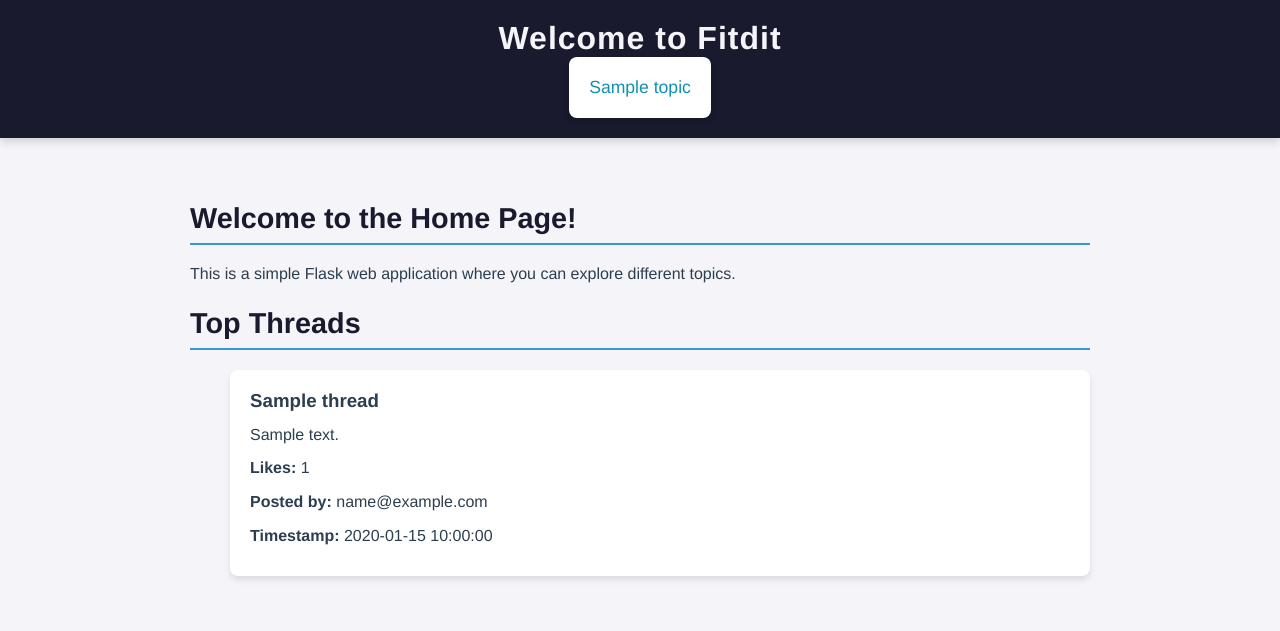
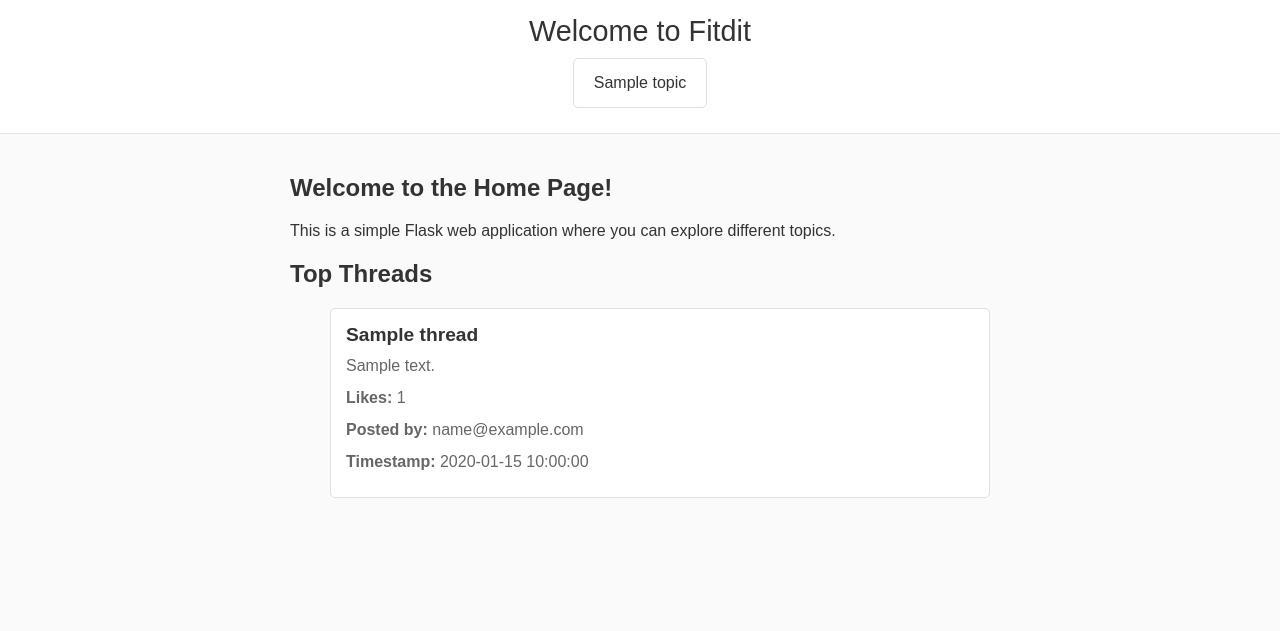
Before and after one commit to FlyingTiger7/CS4111-Project1, a Python web app: template templates/home.html in a window 1280 px wide. Shown: the top 631 px of the page. Run offline with Jinja, Linux system fonts and the light colour scheme; the template is opened without the code that fills it: most values are stand-ins (such as "Sample title", 1, 10 or a date in 2020).

Commit message:
New styling - went for more minimalistic black and white.

```diff
--- a/app.py
+++ b/app.py
@@ -47,6 +47,12 @@ def view_topic(topic_name):
     if topic is None:
         return "Topic not found", 404
 
+    result = g.conn.execute(
+        text("SELECT topic_name FROM ccr2157.topic WHERE topic_name = :name"),
+        {"name": topic_name}
+    )
+
+
     return render_template('topic.html', topic=topic,topics=g.topics)
 
 @app.route('/')
--- a/static/styles.css
+++ b/static/styles.css
@@ -1,32 +1,32 @@
 /* General Page Styling */
 body {
-    font-family: "Helvetica Neue", Arial, sans-serif;
+    font-family: Arial, sans-serif;
     margin: 0;
     padding: 0;
-    color: #2c3e50; /* Dark grey-blue */
-    background-color: #f4f4f9; /* Soft light grey */
+    color: #333;
+    background-color: #fafafa;
 }
 
 /* Header Styling */
 header {
-    background-color: #1a1a2e; /* Dark navy blue */
-    padding: 20px 0;
-    box-shadow: 0 4px 8px rgba(0, 0, 0, 0.15);
+    background-color: #ffffff;
+    padding: 15px 0;
+    border-bottom: 1px solid #e0e0e0;
+    text-align: center;
 }
 
 header h1 {
-    color: #f4f4f9; /* Soft light grey */
-    text-align: center;
-    font-size: 2em;
+    color: #333;
+    font-size: 1.8em;
     margin: 0;
-    letter-spacing: 1px;
+    font-weight: normal;
 }
 
 /* Navigation Styling */
 nav ul {
     list-style-type: none;
     padding: 0;
-    margin: 0;
+    margin: 10px 0;
     display: flex;
     justify-content: center;
 }
@@ -36,60 +36,85 @@ nav ul li {
 }
 
 nav ul li a {
-    color: #1191b1; /* Light grey */
+    color: #333;
     text-decoration: none;
+    font-size: 1em;
     font-weight: 500;
-    font-size: 1.1em;
-    padding-bottom: 5px;
-    border-bottom: 2px solid transparent;
-    transition: border-bottom 0.3s ease;
+    padding: 5px;
+    transition: color 0.3s ease;
 }
 
-nav ul li a:hover, nav ul li a:focus {
-    border-bottom: 2px solid #3498db; /* Subtle blue underline */
+nav ul li a:hover {
+    color: #007BFF; /* Subtle blue on hover */
 }
 
 /* Main Content Styling */
 main {
-    padding: 40px;
-    max-width: 900px;
+    padding: 20px;
+    max-width: 700px;
     margin: 0 auto;
 }
 
-h2 {
-    color: #1a1a2e;
-    font-size: 1.8em;
-    border-bottom: 2px solid #3498db; /* Blue underline */
-    padding-bottom: 8px;
-    margin-bottom: 20px;
+/* Form Styling */
+form {
+    background-color: #ffffff;
+    padding: 20px;
+    border: 1px solid #e0e0e0;
+    border-radius: 5px;
+    max-width: 500px;
+    margin: 20px auto;
+    box-shadow: 0 2px 5px rgba(0, 0, 0, 0.1);
 }
 
-/* Card Style for List Items */
+form label {
+    font-size: 0.9em;
+    color: #666;
+}
+
+form input[type="text"],
+form textarea {
+    width: 100%;
+    padding: 10px;
+    margin: 8px 0 20px;
+    border: 1px solid #e0e0e0;
+    border-radius: 4px;
+    font-size: 1em;
+    background-color: #fafafa;
+}
+
+form button {
+    background-color: #007BFF;
+    color: #ffffff;
+    padding: 10px 15px;
+    border: none;
+    border-radius: 4px;
+    font-size: 1em;
+    cursor: pointer;
+    transition: background-color 0.3s ease;
+}
+
+form button:hover {
+    background-color: #0056b3;
+}
+
+/* Minimalist Card Style for List Items */
 ul li {
     list-style: none;
     margin: 15px 0;
-    padding: 20px;
+    padding: 15px;
     background-color: #ffffff;
-    border-radius: 8px;
-    box-shadow: 0 4px 6px rgba(0, 0, 0, 0.1);
+    border: 1px solid #e0e0e0;
+    border-radius: 5px;
 }
 
 ul li h3 {
-    color: #2c3e50; /* Dark grey-blue */
-    margin: 0 0 10px;
+    color: #333;
+    margin: 0 0 8px;
+    font-size: 1.2em;
 }
 
 ul li p {
     margin: 8px 0;
-    line-height: 1.6;
+    color: #666;
+    line-height: 1.5;
 }
-
-/* Footer (if you want to add one) */
-footer {
-    text-align: center;
-    padding: 15px;
-    font-size: 0.9em;
-    color: #95a5a6; /* Muted grey */
-    background-color: #f4f4f9;
-    border-top: 1px solid #ddd;
-}
```
